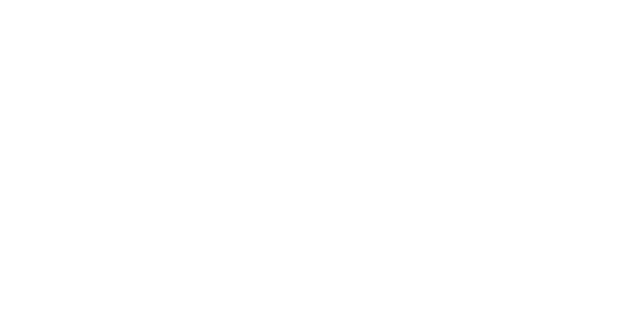
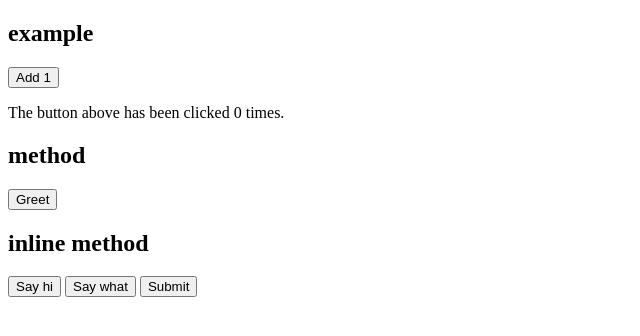
Before and after one commit to torihon62/vue-tutorial, a plain HTML site: page 08_EventHandling/index.html in a window 1280 px wide. Shown: the whole page, without its empty margins (0-640 px from the left). Drawn offline with nearby package versions, Linux system fonts and the light colour scheme.

Commit message:
finished 08

```diff
--- a/08_EventHandling/index.html
+++ b/08_EventHandling/index.html
@@ -6,8 +6,59 @@
         <script src="https://cdn.jsdelivr.net/npm/vue"></script>
     </head>
     <body>
+      <h2>example</h2>
+      <div id="example-1">
+        <button @click="counter += 1">Add 1</button>
+        <p>The button above has been clicked {{ counter }} times.</p>
+      </div>
+      <h2>method</h2>
+      <div id="example-2">
+        <!-- `greet` は、あらかじめ定義したメソッドの名前 -->
+        <button v-on:click="greet">Greet</button>
+      </div>
+      <h2>inline method</h2>
+      <div id="example-3">
+        <button v-on:click="say('hi')">Say hi</button>
+        <button v-on:click="say('what')">Say what</button>
+        <button v-on:click="warn('Form cannot be submitted yet.', $event)">Submit</button>
+      </div>
       <script>
-
+        var example1 = new Vue({
+          el: '#example-1',
+          data: {
+            counter: 0
+          }
+        })
+        var example2 = new Vue({
+          el: '#example-2',
+          data: {
+            name: 'Vue.js'
+          },
+          // `methods` オブジェクトの下にメソッドを定義する
+          methods: {
+            greet: function (event) {
+              // メソッド内の `this` は、 Vue インスタンスを参照します
+              alert('Hello ' + this.name + '!')
+              // `event` は、ネイティブ DOM イベントです
+              if (event) {
+                alert(event.target.tagName)
+              }
+            }
+          }
+        })
+        new Vue({
+          el: '#example-3',
+          methods: {
+            say: function (message) {
+              alert(message)
+            },
+            warn: function (message, event) {
+              // ネイティブイベントを参照しています
+              if (event) event.preventDefault()
+              alert(message)
+            }
+          }
+        })
       </script>
     </body>
 
```
